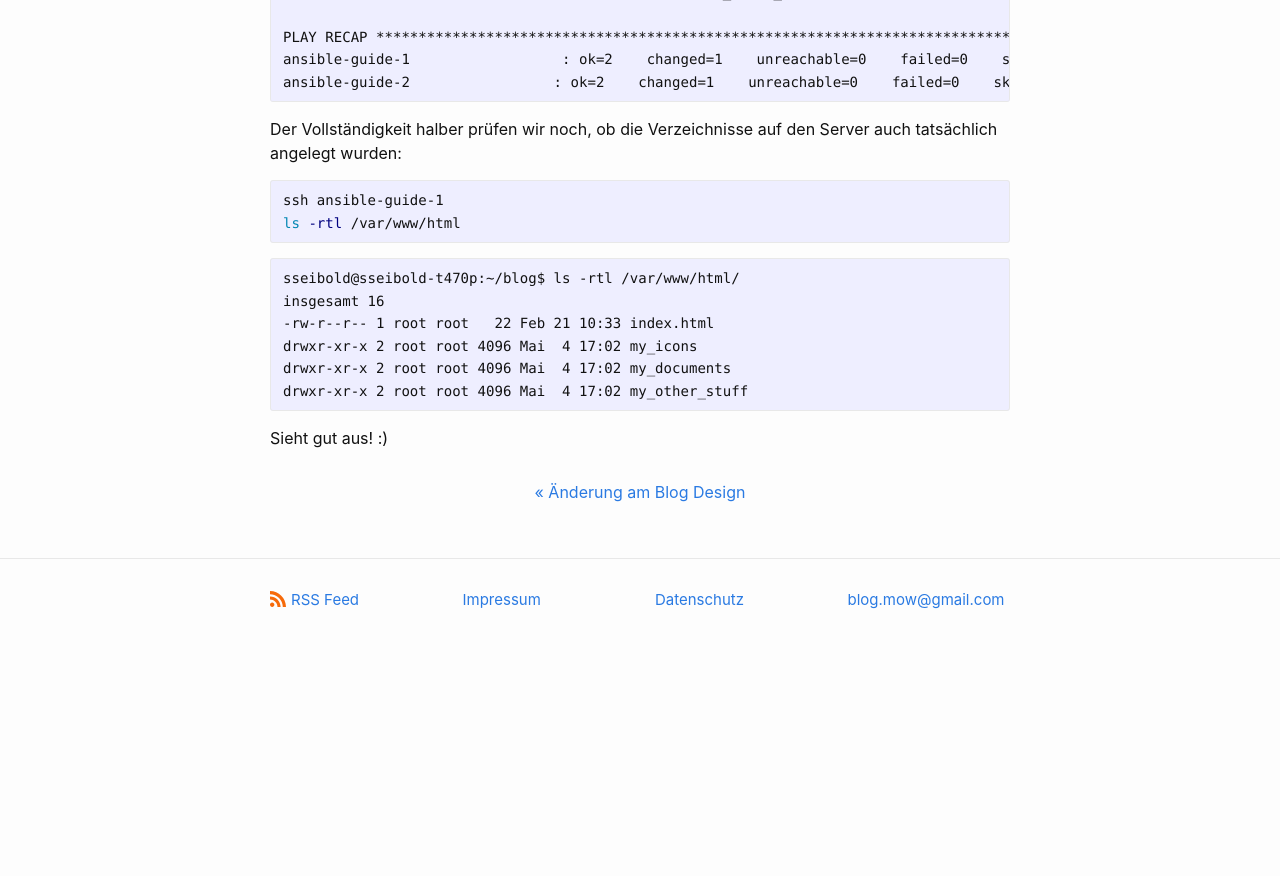
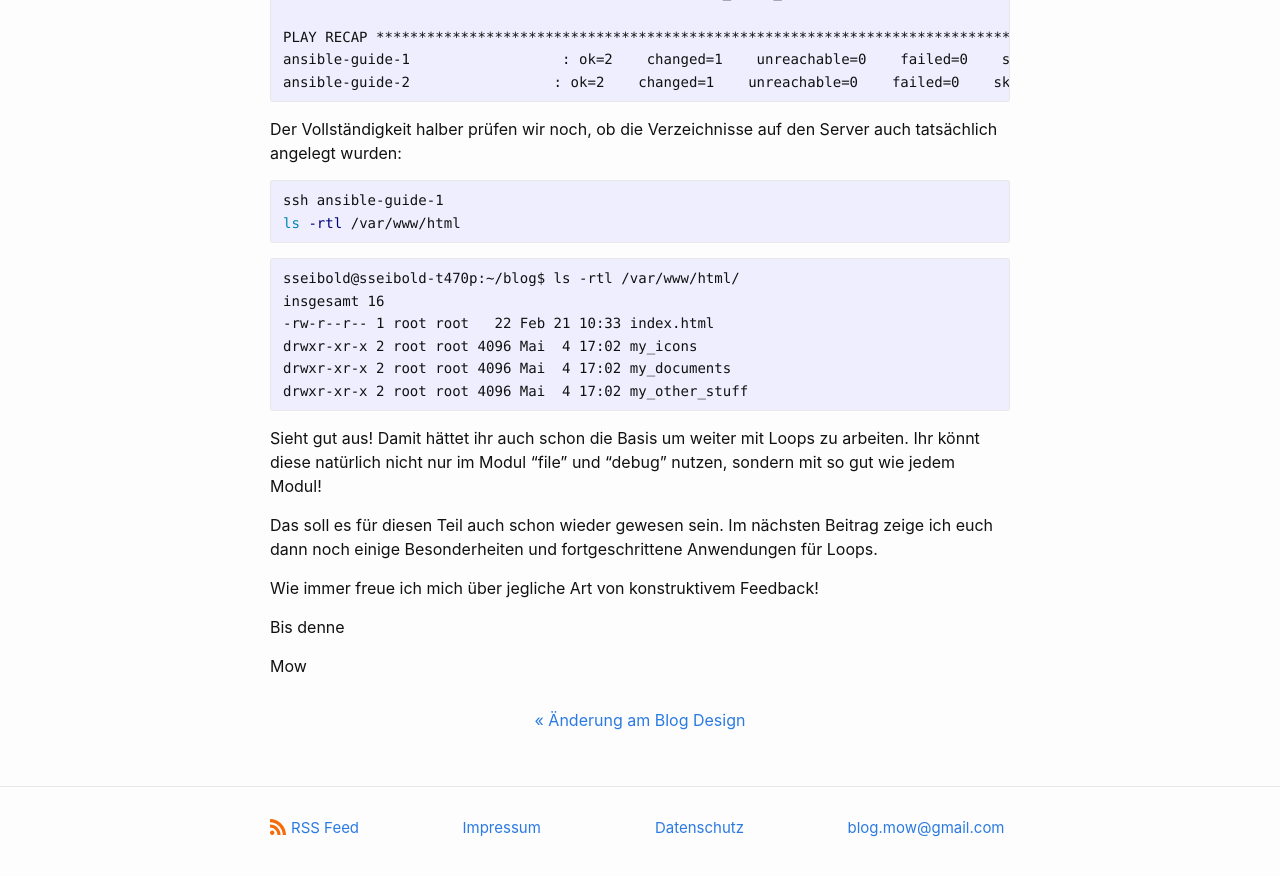
Before and after one commit to dermow/staging, a Jekyll site: the page built from _posts/2021-05-03-ansible-guide-10.markdown, in a window 1280 px wide and 900 px high, scrolled down 2951 px. Shown: the top 876 px of the window. Built offline with Jekyll 4.4.1, drawn with Linux system fonts in a browser that asks for light colours; comment, search, counter and statistics services are not loaded; before the commit the page ends 3623 px from its top, so only the background shows below that.

Commit message:
Update 2021-05-03-ansible-guide-10.markdown

````diff
--- a/_posts/2021-05-03-ansible-guide-10.markdown
+++ b/_posts/2021-05-03-ansible-guide-10.markdown
@@ -131,4 +131,12 @@ drwxr-xr-x 2 root root 4096 Mai  4 17:02 my_documents
 drwxr-xr-x 2 root root 4096 Mai  4 17:02 my_other_stuff
 ```
 
-Sieht gut aus! :)
+Sieht gut aus! Damit hättet ihr auch schon die Basis um weiter mit Loops zu arbeiten. Ihr könnt diese natürlich nicht nur im Modul "file" und "debug" nutzen, sondern mit so gut wie jedem Modul!
+
+Das soll es für diesen Teil auch schon wieder gewesen sein. Im nächsten Beitrag zeige ich euch dann noch einige Besonderheiten und fortgeschrittene Anwendungen für Loops.
+
+Wie immer freue ich mich über jegliche Art von konstruktivem Feedback!
+
+Bis denne
+
+Mow
````
